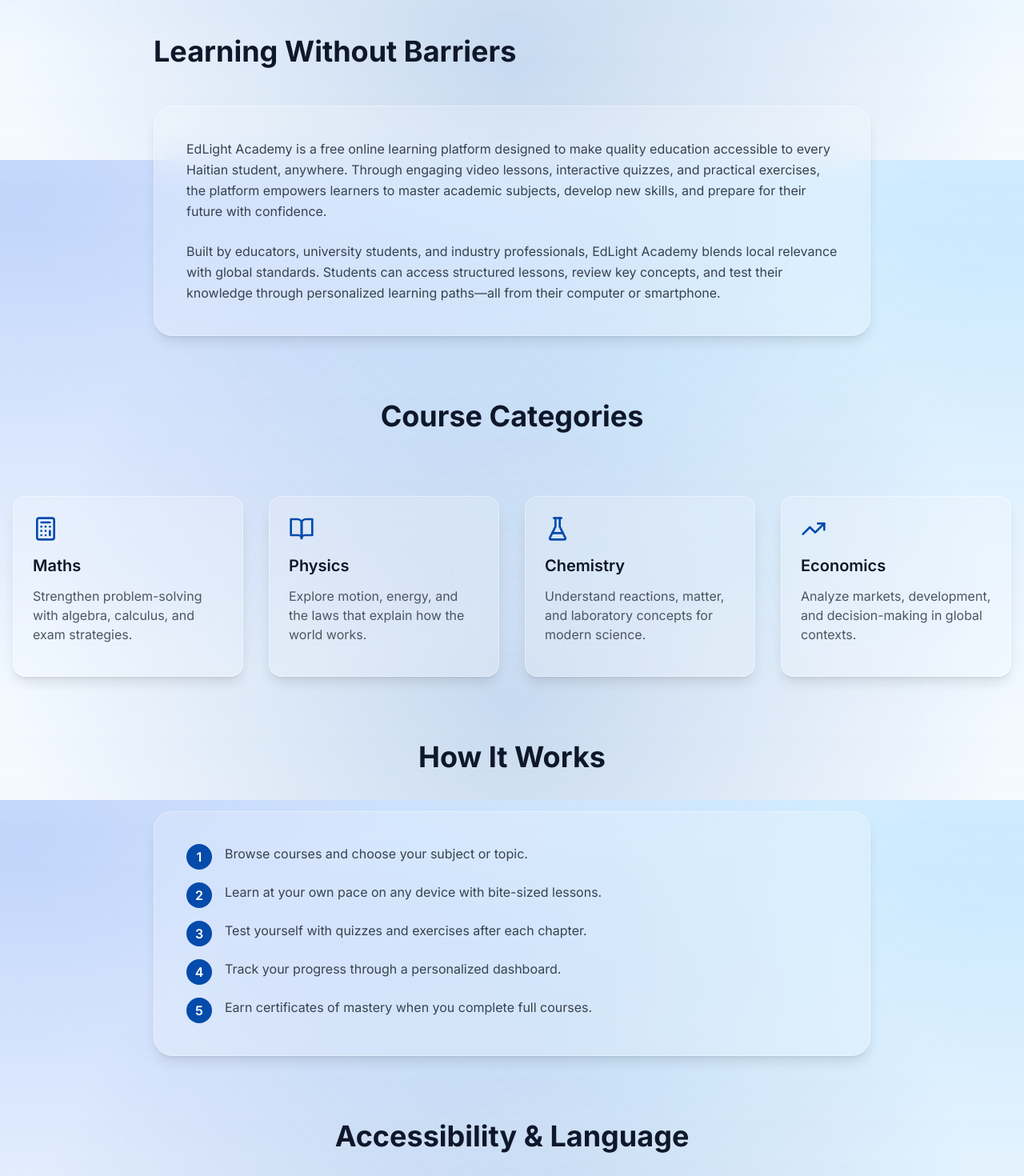
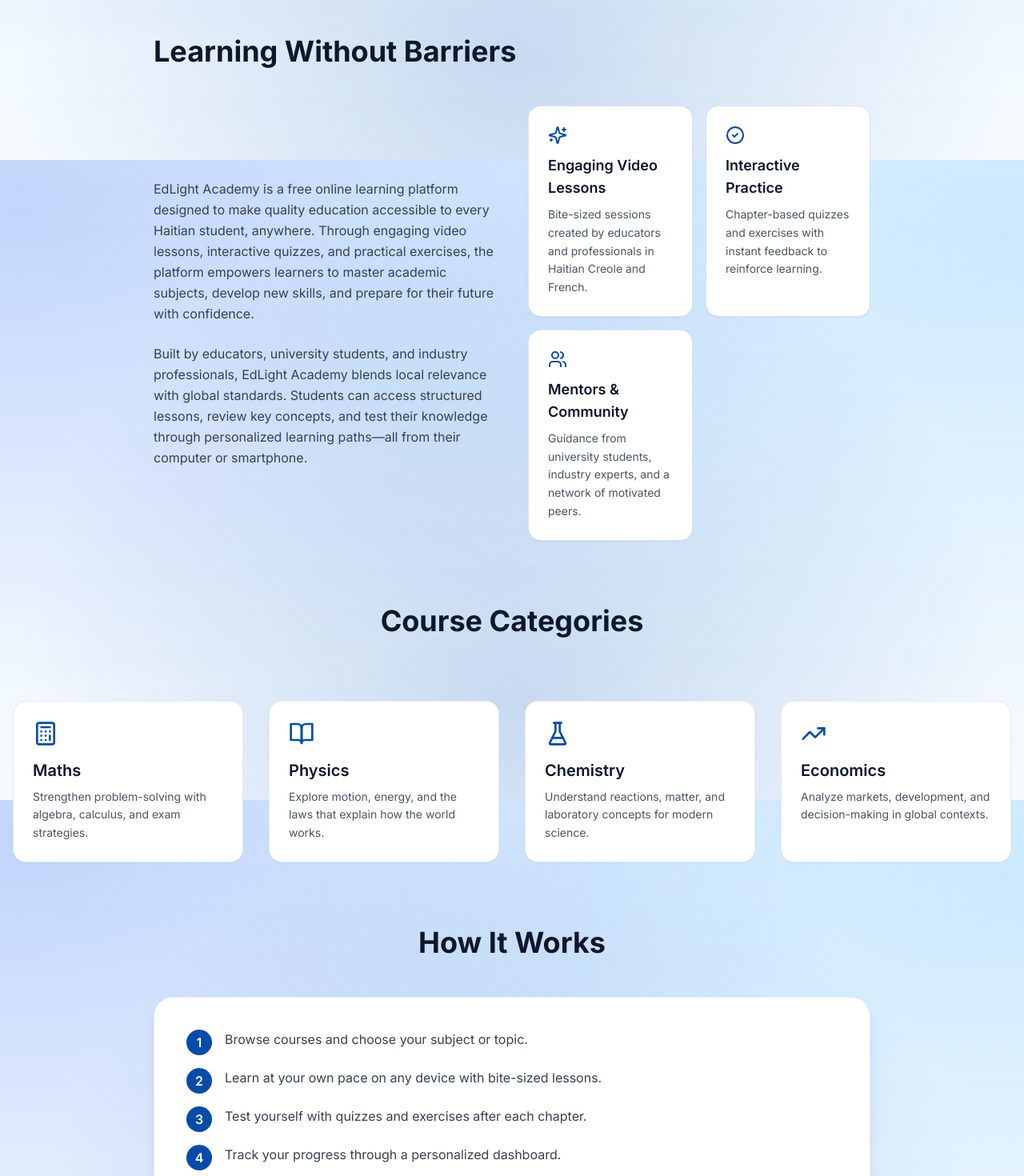
Before and after one commit to edlinitiative/EdLight-Initiative, a Next.js app: page /academy in a window 1280 px wide. Shown: the part 600-2070 px from the top of the page at 80% size. Built offline with nearby package versions, Linux system fonts and the light colour scheme.

Commit message:
Modernize Academy page layout

```diff
--- a/app/academy/page.tsx
+++ b/app/academy/page.tsx
@@ -1,9 +1,17 @@
 import React from 'react'
 import Link from 'next/link'
-import { BookOpen, Calculator, TrendingUp, FlaskConical, Languages } from 'lucide-react'
+import {
+  BookOpen,
+  Calculator,
+  TrendingUp,
+  FlaskConical,
+  Languages,
+  Sparkles,
+  CheckCircle2,
+  Users,
+} from 'lucide-react'
 import Hero from '@/components/Hero'
 import SectionHeader from '@/components/SectionHeader'
-import Card from '@/components/Card'
 import videosData from '@/data/videos.json'
 
 const courseCategories = [
@@ -37,6 +45,24 @@
   'Earn certificates of mastery when you complete full courses.',
 ]
 
+const platformFeatures = [
+  {
+    title: 'Engaging Video Lessons',
+    description: 'Bite-sized sessions created by educators and professionals in Haitian Creole and French.',
+    icon: <Sparkles size={24} />,
+  },
+  {
+    title: 'Interactive Practice',
+    description: 'Chapter-based quizzes and exercises with instant feedback to reinforce learning.',
+    icon: <CheckCircle2 size={24} />,
+  },
+  {
+    title: 'Mentors & Community',
+    description: 'Guidance from university students, industry experts, and a network of motivated peers.',
+    icon: <Users size={24} />,
+  },
+]
+
 export default function AcademyPage() {
   return (
     <>
@@ -52,11 +78,12 @@
         </div>
       </Hero>
 
-      <section className="py-20">
+      <section id="start" className="py-20">
         <div className="container mx-auto px-4 space-y-20">
           <div className="max-w-4xl mx-auto space-y-10">
             <SectionHeader title="Learning Without Barriers" />
-            <div className="glass rounded-3xl p-10 text-gray-700 leading-relaxed space-y-6">
+            <div className="grid gap-10 lg:grid-cols-[minmax(0,1fr)_minmax(0,1fr)] lg:items-center">
+              <div className="space-y-6 text-gray-700 leading-relaxed">
                 <p>
                   EdLight Academy is a free online learning platform designed to make quality education accessible to every Haitian
                   student, anywhere. Through engaging video lessons, interactive quizzes, and practical exercises, the platform empowers
@@ -68,23 +95,38 @@
                   learning paths—all from their computer or smartphone.
                 </p>
               </div>
+              <div className="grid gap-4 sm:grid-cols-2">
+                {platformFeatures.map((feature) => (
+                  <div
+                    key={feature.title}
+                    className="rounded-2xl border border-primary/15 bg-white p-6 shadow-sm transition-shadow hover:shadow-lg"
+                  >
+                    <div className="mb-3 text-primary">{feature.icon}</div>
+                    <h3 className="font-heading text-lg font-semibold text-text mb-2">{feature.title}</h3>
+                    <p className="text-sm text-gray-600 leading-relaxed">{feature.description}</p>
+                  </div>
+                ))}
+              </div>
+            </div>
           </div>
 
           <SectionHeader title="Course Categories" centered />
-          <div className="grid md:grid-cols-2 lg:grid-cols-4 gap-8 mb-16">
+          <div className="grid md:grid-cols-2 lg:grid-cols-4 gap-8">
             {courseCategories.map((category) => (
-              <Card
+              <div
                 key={category.title}
-                title={category.title}
-                description={category.description}
-                icon={category.icon}
-              />
+                className="group rounded-2xl border border-primary/10 bg-white p-6 shadow-sm transition-all hover:-translate-y-1 hover:shadow-lg"
+              >
+                <div className="mb-4 text-primary">{category.icon}</div>
+                <h3 className="font-heading text-xl font-semibold text-text mb-2">{category.title}</h3>
+                <p className="text-gray-600 text-sm leading-relaxed">{category.description}</p>
+              </div>
             ))}
           </div>
 
           <div className="max-w-4xl mx-auto space-y-8">
             <SectionHeader title="How It Works" centered />
-            <div className="glass rounded-3xl p-10 text-gray-700 space-y-4">
+            <div className="rounded-3xl border border-primary/10 bg-white p-10 text-gray-700 space-y-4 shadow-lg">
               {howItWorksSteps.map((step, index) => (
                 <div key={step} className="flex items-start gap-4">
                   <span className="flex h-8 w-8 items-center justify-center rounded-full bg-primary text-white font-semibold">
@@ -98,7 +140,7 @@
 
           <div className="max-w-4xl mx-auto space-y-10">
             <SectionHeader title="Accessibility & Language" centered />
-            <div className="rounded-3xl bg-white/75 p-10 shadow text-gray-700 space-y-5">
+            <div className="rounded-3xl bg-gradient-to-br from-white via-white to-blue-50 p-10 shadow-lg text-gray-700 space-y-5 border border-primary/10">
               <p className="text-lg font-medium flex items-center gap-3 text-primary">
                 <Languages size={24} /> Learn in Haitian Creole or French
               </p>
@@ -111,7 +153,7 @@
 
           <div className="max-w-4xl mx-auto space-y-8">
             <SectionHeader title="Our Mission" centered />
-            <div className="glass rounded-3xl p-10 text-gray-700 leading-relaxed">
+            <div className="rounded-3xl border border-primary/10 bg-white p-10 text-gray-700 leading-relaxed shadow-lg">
               <p>
                 Our mission is to democratize education in Haiti by leveraging technology to make learning interactive, inclusive, and free. EdLight Academy bridges
                 the gap between traditional classroom instruction and the digital future—helping students succeed academically while developing skills for life.
@@ -123,8 +165,8 @@
           <SectionHeader title="Featured Lessons" centered />
           <div className="grid md:grid-cols-3 gap-8">
             {videosData.map((video) => (
-              <div key={video.id} className="glass rounded-2xl overflow-hidden">
-                <div className="aspect-video bg-white/30 flex items-center justify-center">
+              <div key={video.id} className="rounded-2xl border border-gray-200 bg-white overflow-hidden shadow-sm transition-shadow hover:shadow-lg">
+                <div className="aspect-video bg-gradient-to-br from-blue-50 to-white flex items-center justify-center">
                   <p className="text-gray-700">Video: {video.title}</p>
                 </div>
                 <div className="p-6">
```
Lines whose indentation alone changed are shown as unchanged.
